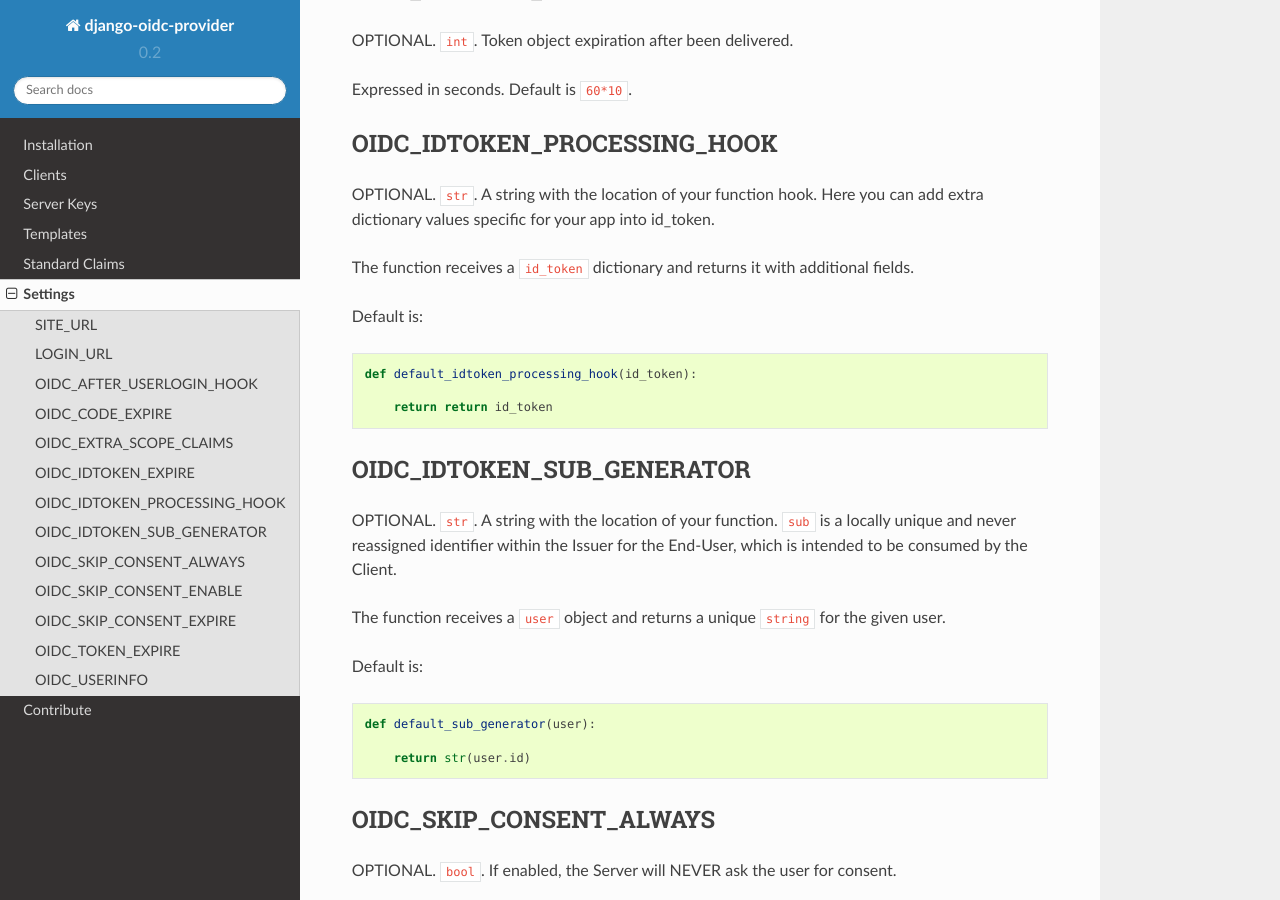
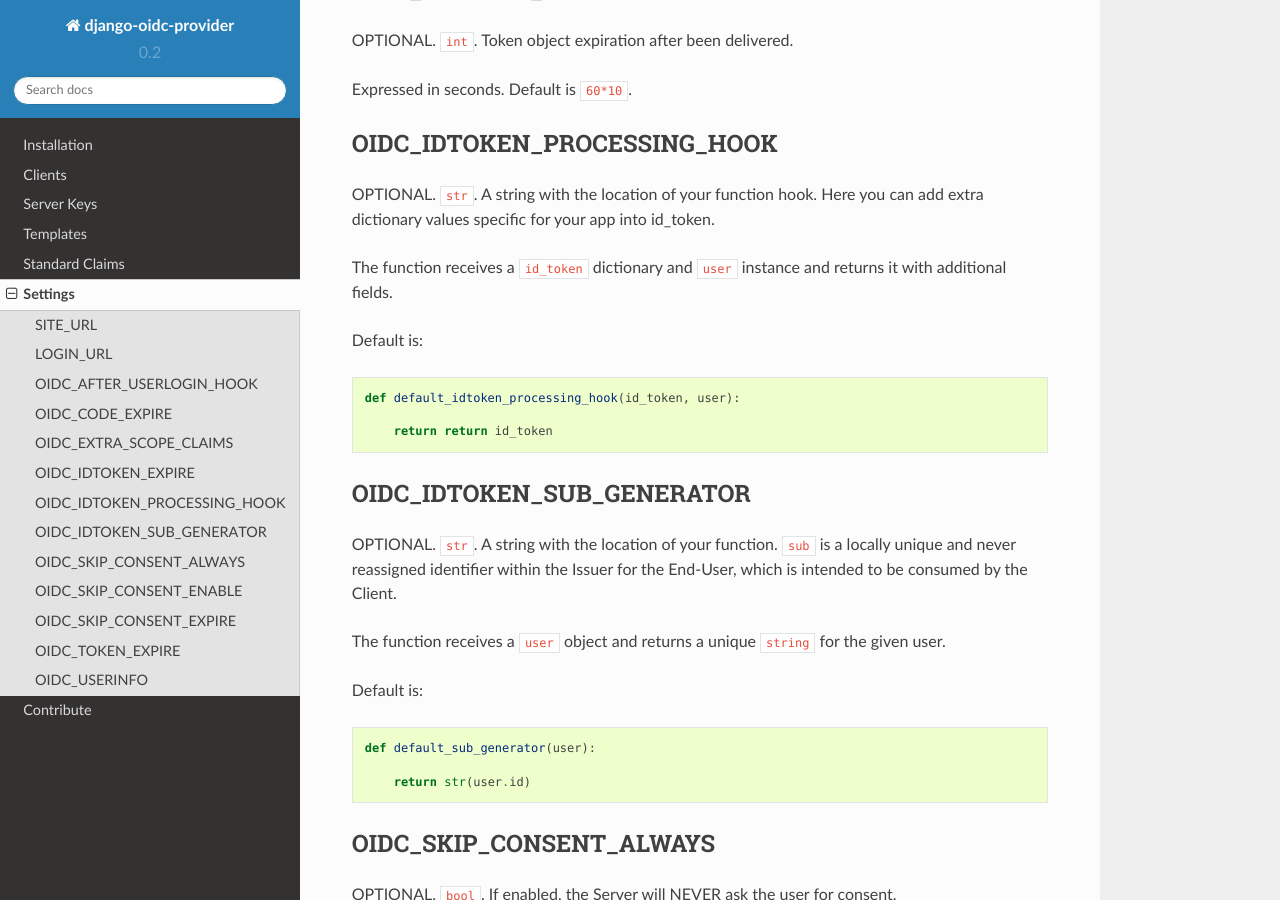
Before and after one commit to juanifioren/django-oidc-provider, a Sphinx documentation site: the page built from docs/sections/settings.rst, in a window 1280 px wide and 900 px high, scrolled down 2074 px. Built offline with Sphinx 7.4.7 and the Read the Docs theme 2.0.0, drawn with Linux system fonts in a browser that asks for light colours.

Commit message:
added 'user' into default_idtoken_processing_hook

```diff
--- a/docs/sections/settings.rst
+++ b/docs/sections/settings.rst
@@ -98,11 +98,12 @@ OIDC_IDTOKEN_PROCESSING_HOOK
 OPTIONAL. ``str``. A string with the location of your function hook.
 Here you can add extra dictionary values specific for your app into id_token.
 
-The function receives a ``id_token`` dictionary and returns it with additional fields.
+The function receives a ``id_token`` dictionary and ``user`` instance
+and returns it with additional fields.
 
 Default is::
 
-    def default_idtoken_processing_hook(id_token):
+    def default_idtoken_processing_hook(id_token, user):
 
         return return id_token
 
```
